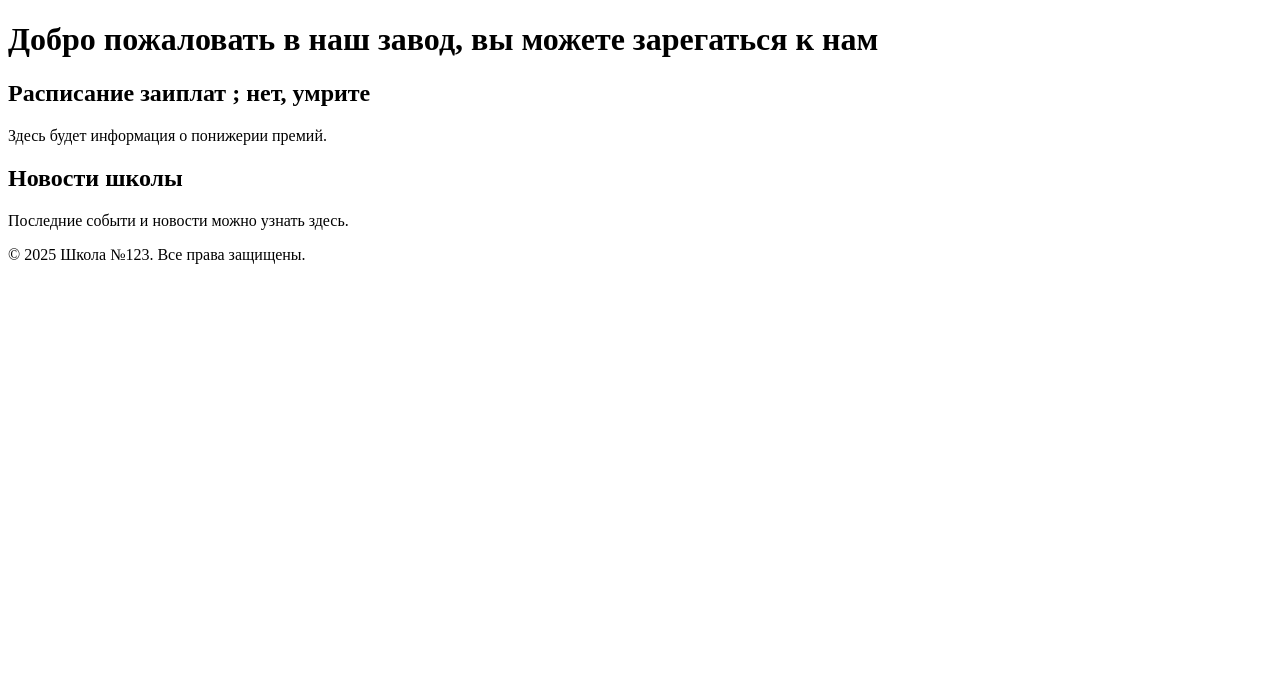
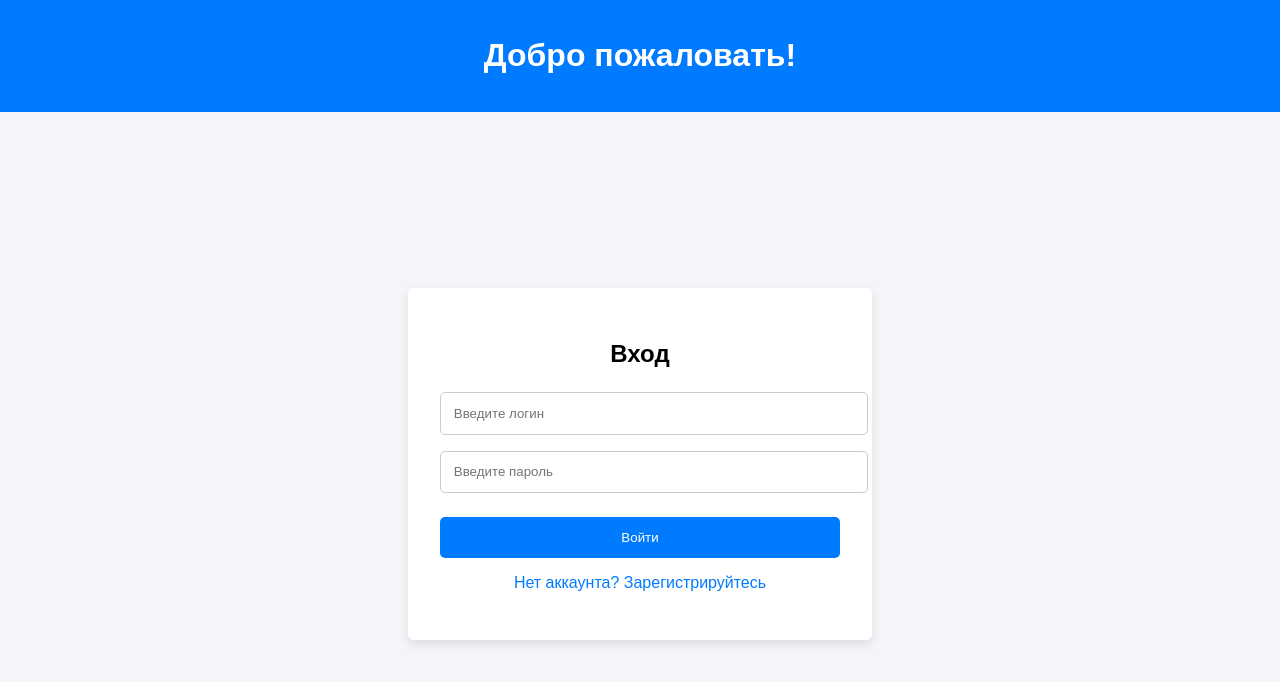
Before and after one commit to nifnsmeifhskw/SaiteZidi, a plain HTML site: page index.html in a window 1280 px wide. Drawn offline with Linux system fonts and the light colour scheme.

Commit message:
Update index.html

```diff
--- a/index.html
+++ b/index.html
@@ -3,25 +3,112 @@
 <head>
     <meta charset="UTF-8">
     <meta name="viewport" content="width=device-width, initial-scale=1.0">
-    <title>Завод Zidu! </title>
-    <link rel="stylesheet" href="style.css">
+    <title>Вход и регистрация</title>
+    <style>
+        body {
+            font-family: Arial, sans-serif;
+            margin: 0;
+            padding: 0;
+            background-color: #f4f4f9;
+        }
+        header {
+            background-color: #007bff;
+            color: white;
+            padding: 1rem;
+            text-align: center;
+        }
+        main {
+            display: flex;
+            justify-content: center;
+            align-items: center;
+            min-height: 80vh;
+            padding: 2rem;
+        }
+        .form-container {
+            background: white;
+            padding: 2rem;
+            border-radius: 5px;
+            box-shadow: 0 4px 10px rgba(0, 0, 0, 0.1);
+            max-width: 400px;
+            width: 100%;
+        }
+        .form-container h2 {
+            margin-bottom: 1rem;
+            text-align: center;
+        }
+        .form-container input {
+            width: 100%;
+            padding: 0.8rem;
+            margin: 0.5rem 0;
+            border: 1px solid #ccc;
+            border-radius: 5px;
+        }
+        .form-container button {
+            width: 100%;
+            padding: 0.8rem;
+            margin-top: 1rem;
+            background-color: #007bff;
+            color: white;
+            border: none;
+            border-radius: 5px;
+            cursor: pointer;
+        }
+        .form-container button:hover {
+            background-color: #0056b3;
+        }
+        .toggle-link {
+            text-align: center;
+            margin-top: 1rem;
+            color: #007bff;
+            cursor: pointer;
+        }
+        .toggle-link:hover {
+            text-decoration: underline;
+        }
+    </style>
 </head>
 <body>
     <header>
-        <h1>Добро пожаловать в наш завод, вы можете зарегаться к нам</h1>
+        <h1>Добро пожаловать!</h1>
     </header>
     <main>
-        <section class="section">
-            <h2>Расписание заиплат ; нет, умрите </h2>
-            <p>Здесь будет информация о понижерии премий.</p>
-        </section>
-        <section class="section">
-            <h2>Новости школы</h2>
-            <p>Последние событи и новости можно узнать здесь.</p>
-        </section>
+        <div class="form-container" id="form-container">
+            <h2>Вход</h2>
+            <form id="login-form">
+                <input type="text" placeholder="Введите логин" required>
+                <input type="password" placeholder="Введите пароль" required>
+                <button type="submit">Войти</button>
+            </form>
+            <p class="toggle-link" onclick="toggleForm()">Нет аккаунта? Зарегистрируйтесь</p>
+        </div>
     </main>
-    <footer>
-        <p>© 2025 Школа №123. Все права защищены.</p>
-    </footer>
+    <script>
+        const formContainer = document.getElementById('form-container');
+
+        function toggleForm() {
+            if (formContainer.innerHTML.includes('Вход')) {
+                formContainer.innerHTML = `
+                    <h2>Регистрация</h2>
+                    <form id="register-form">
+                        <input type="text" placeholder="Введите логин" required>
+                        <input type="email" placeholder="Введите email" required>
+                        <input type="password" placeholder="Введите пароль" required>
+                        <button type="submit">Зарегистрироваться</button>
+                    </form>
+                    <p class="toggle-link" onclick="toggleForm()">Уже есть аккаунт? Войдите</p>
+                `;
+            } else {
+                formContainer.innerHTML = `
+                    <h2>Вход</h2>
+                    <form id="login-form">
+                        <input type="text" placeholder="Введите логин" required>
+                        <input type="password" placeholder="Введите пароль" required>
+                        <button type="submit">Войти</button>
+                    </form>
+                    <p class="toggle-link" onclick="toggleForm()">Нет аккаунта? Зарегистрируйтесь</p>
+                `;
+            }
+        }
+    </script>
 </body>
 </html>
```
